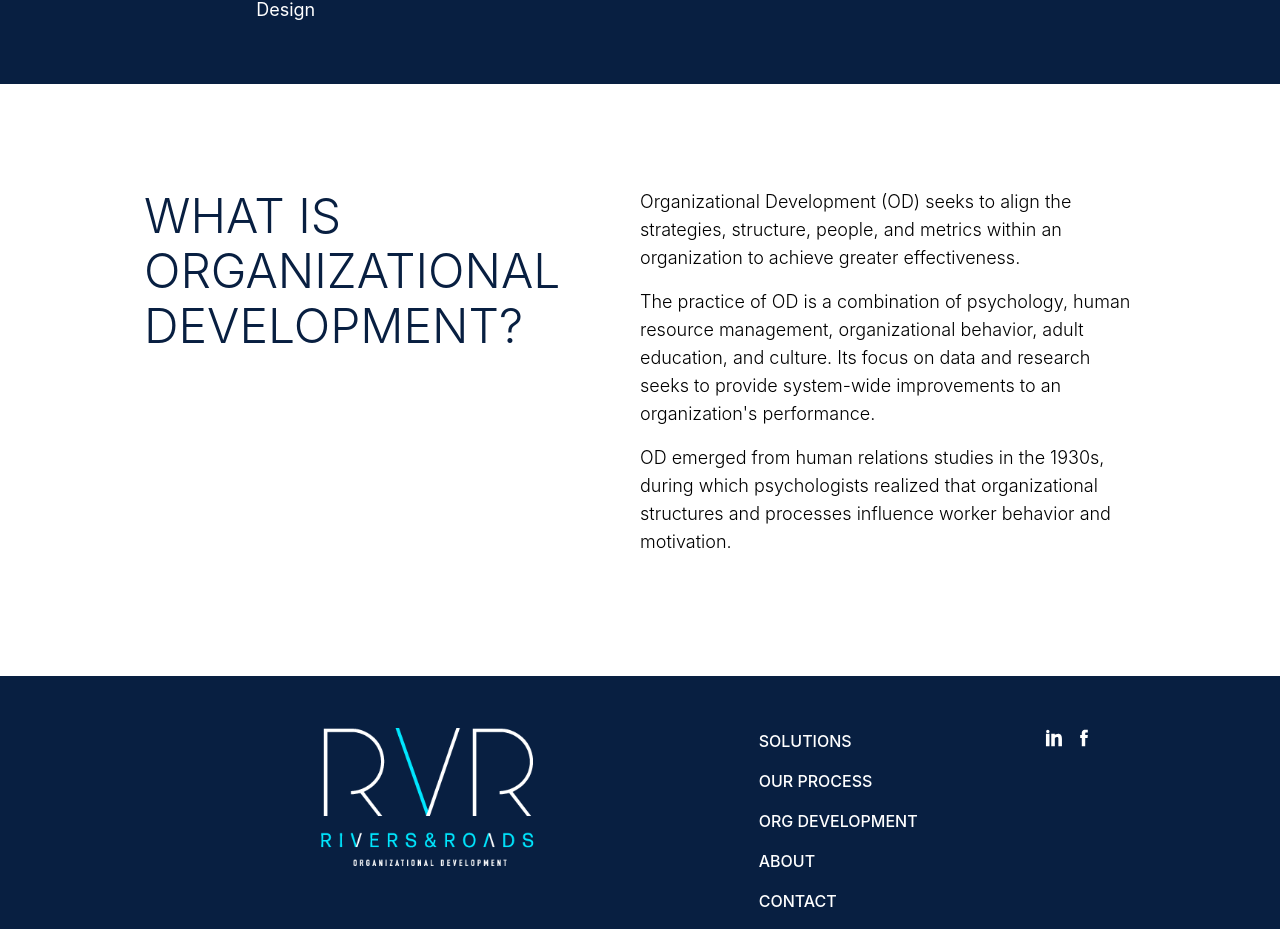
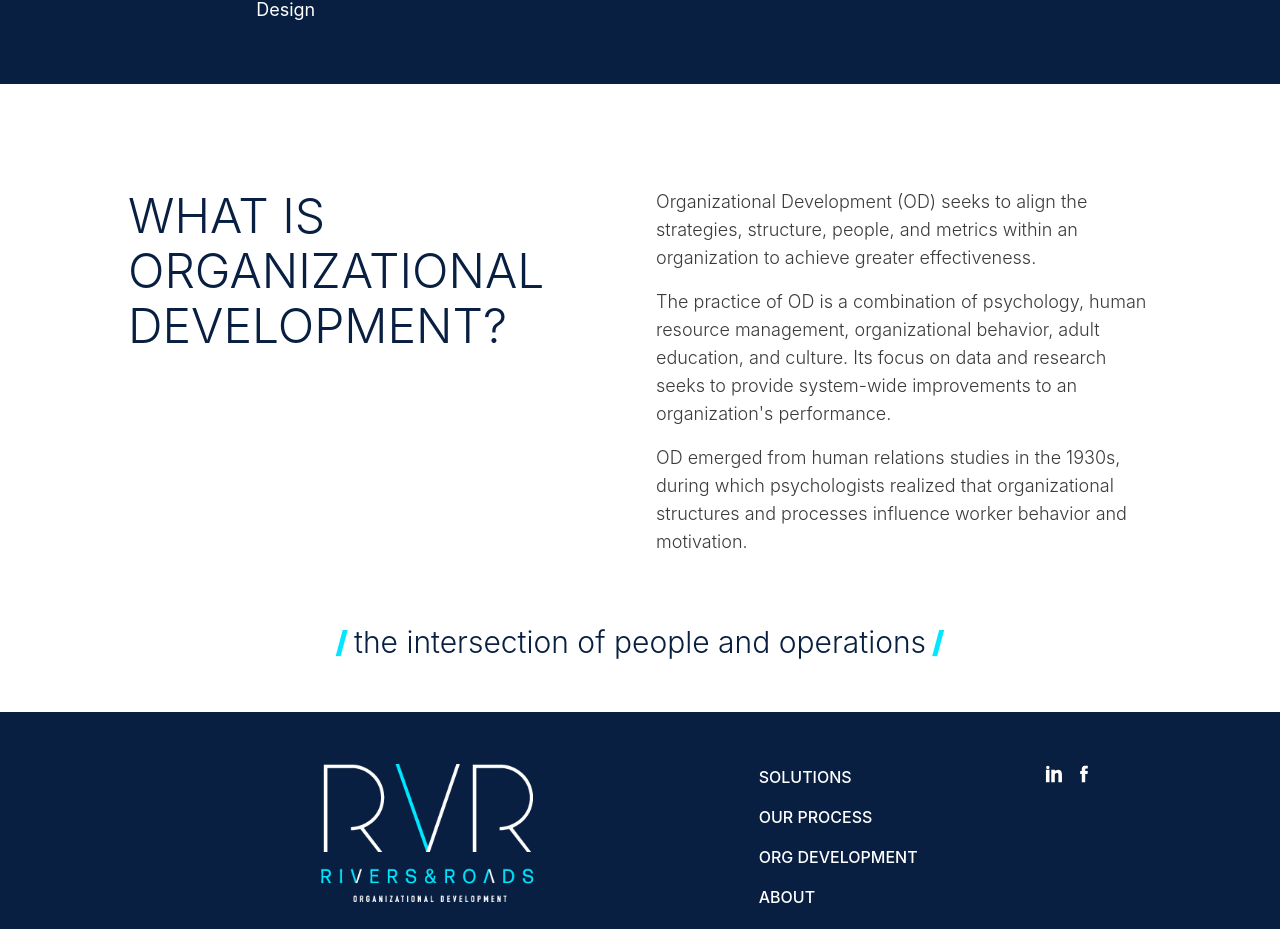
Before and after one commit to Arsalan31/my-project1, a React (Create React App) app: page /Slack in a window 1280 px wide. Shown: the part 1249-2178 px from the top of the page. Built offline with nearby package versions, Linux system fonts and the light colour scheme; what tailwindcss-rtl would draw is missing.

Commit message:
Update Development.js

```diff
--- a/src/Components/Development.js
+++ b/src/Components/Development.js
@@ -5,25 +5,32 @@ import './style.css';
 function Development() {
     return (
         <section className="py-13">
-            <div className="px-36 py-13 flex">
-                <div className="w-1/2">
+            <div className="lg:px-28 px-16 py-13 flex lg:flex-row flex-col">
+                <div className="lg:w-1/2 w-full px-4">
                     <h1 className="text-blue-80 text-5xl leading-12 font-light">
                         WHAT IS
                         ORGANIZATIONAL
                         DEVELOPMENT?
                     </h1>
                 </div>
-                <div className="w-1/2">
-                    <p className="font-light text-lg pb-4">
+                <div className="lg:w-1/2 w-full px-4">
+                    <p className="font-light text-lg pb-4 text-gray-10">
                         Organizational Development (OD) seeks to align the strategies, structure, people, and metrics within an organization to achieve greater effectiveness.
                     </p>
-                    <p className="font-light text-lg pb-4">
+                    <p className="font-light text-lg pb-4 text-gray-10">
                         The practice of OD is a combination of psychology, human resource management, organizational behavior, adult education, and culture. Its focus on data and research seeks to provide system-wide improvements to an organization's performance.
                     </p>
-                    <p className="font-light text-lg pb-4">
+                    <p className="font-light text-lg pb-4 text-gray-10">
                         OD emerged from human relations studies in the 1930s, during which psychologists realized that organizational structures and processes influence worker behavior and motivation.
                     </p>
                 </div>
+            </div>
+            <div>
+                <h6 className="w-full flex justify-center text-center text-3xl font-light text-blue-80">
+                    <p className="font-black text-green-40">/&nbsp;</p>
+                    the intersection of people and operations
+                    <p className="font-black text-green-40"> &nbsp;/</p>
+                </h6>
             </div>
         </section>
     )
```
